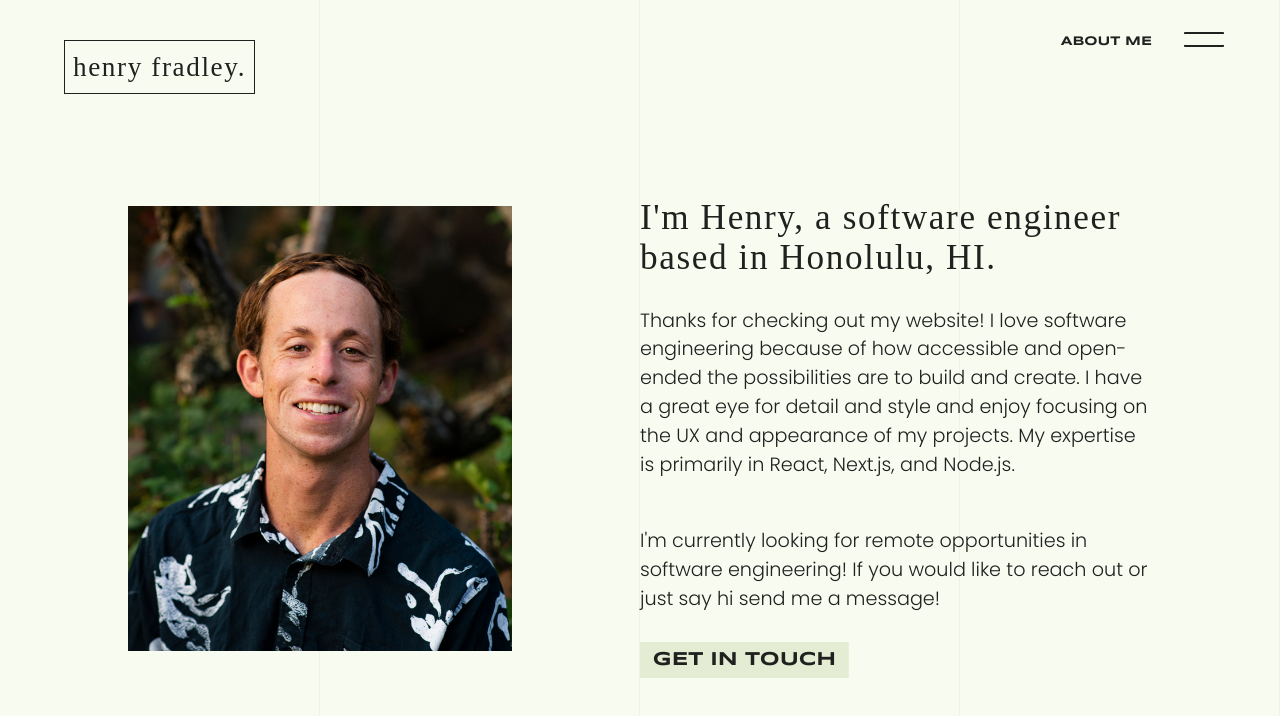
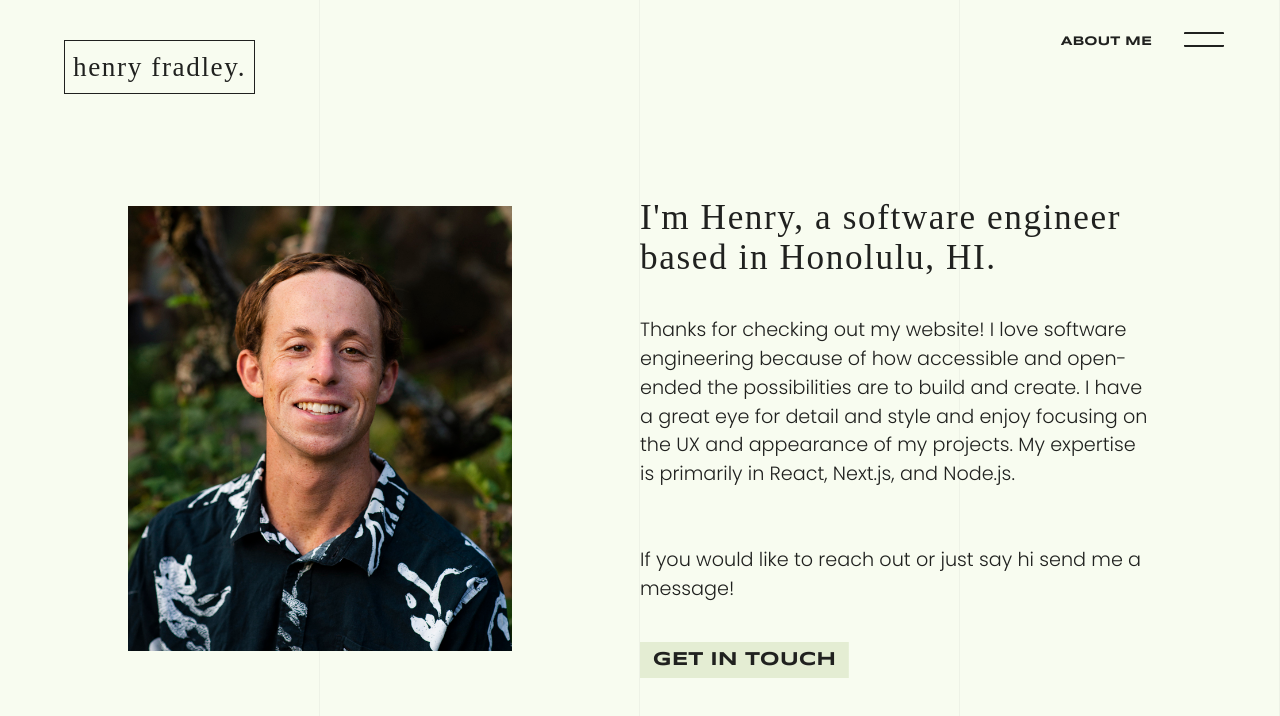
Before and after one commit to henryfradley/hcfportfolio, a Next.js app: page /about in a window 1280 px wide. Shown: the top 716 px of the page. Built offline with nearby package versions, Linux system fonts and the light colour scheme; a web font is replaced by a local one.

Commit message:
changed to show not currently looking for opportunities!

```diff
--- a/pages/about/index.js
+++ b/pages/about/index.js
@@ -59,7 +59,7 @@ const About = () => {
               <p>Thanks for checking out my website! I love software engineering because of how accessible and open-ended the possibilities are to build and create. I have a great eye for detail and style and enjoy focusing on the UX and appearance of my projects. My expertise is primarily in React, Next.js, and Node.js. </p>
             </Fade>
             <Fade distance="5vh" delay={900} bottom>
-              <p>I'm currently looking for remote opportunities in software engineering! If you would like to reach out or just say hi send me a message!</p>
+              <p>If you would like to reach out or just say hi send me a message!</p>
             </Fade>
             <div class="buttonCenter">
             <Fade distance="5vh" delay={1100} bottom>
--- a/pages/contact/index.js
+++ b/pages/contact/index.js
@@ -37,7 +37,7 @@ const Contact = () => {
           <Form />
           <div class="contactText">
           <Fade distance="5vh" delay={400} bottom>
-            <p>I'm currently looking for new opportunities in remote software engineering. Don't hesitate to reach out if you think I'd be a good fit (or just to say hi!)</p>
+            <p>I'm not currently looking for new opportunities but don't hesitate to reach out to just to say hi!</p>
           </Fade>
           <Fade distance="5vh" delay={600} bottom>
             <div class="contactEmail">
```
